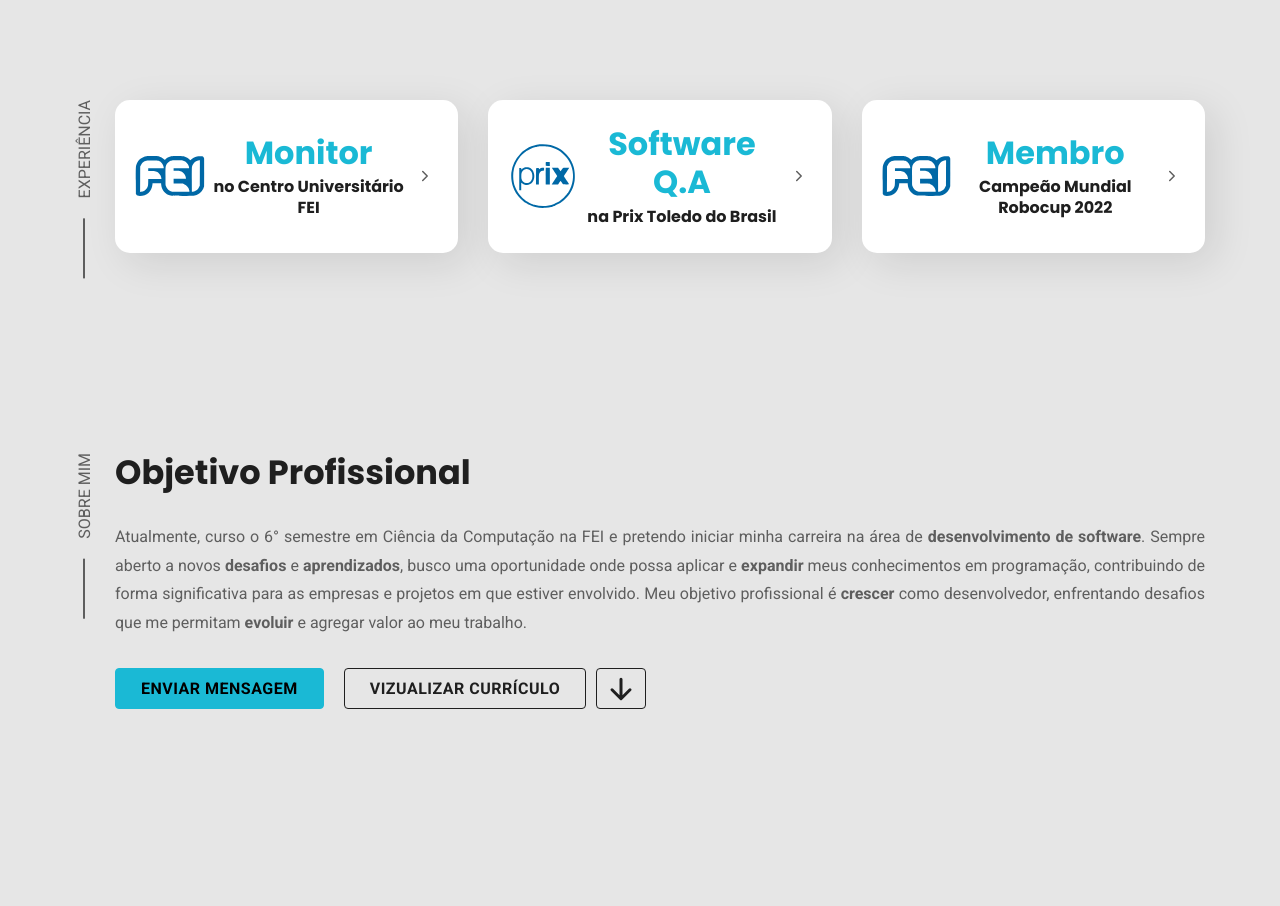
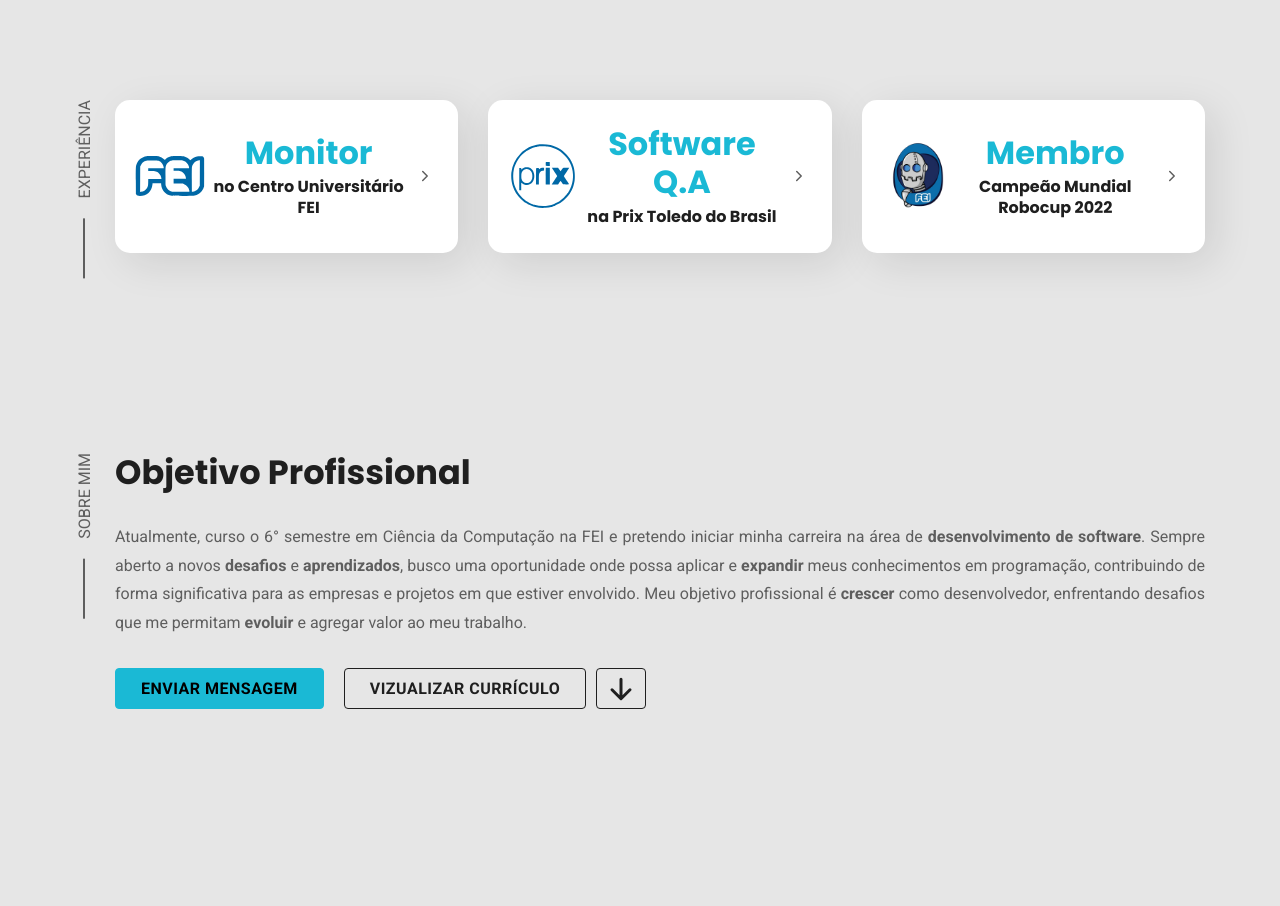
Before and after one commit to enzzopp/enzzopp.github.io, a plain HTML site: page index.html in a window 1280 px wide. Shown: the part 800-1706 px from the top of the page. Drawn offline with nearby package versions, Linux system fonts and the light colour scheme; a web font is replaced by a local one.

Commit message:
Update portfolio

```diff
--- a/index.html
+++ b/index.html
@@ -182,7 +182,7 @@
             <a href="https://www.cnnbrasil.com.br/tecnologia/com-robo-que-arruma-a-casa-brasil-vence-concurso-mundial-de-robotica/" class="stats-card">
 
               <div class="card-icon">
-                <img class="svg-image" src="./assets/images/logofei.svg">
+                <img src="./assets/images/robofei.png">
               </div>
 
               <h2 class="h2 card-title">
```
Also changed, not shown: assets/images/robofei.png (added).
